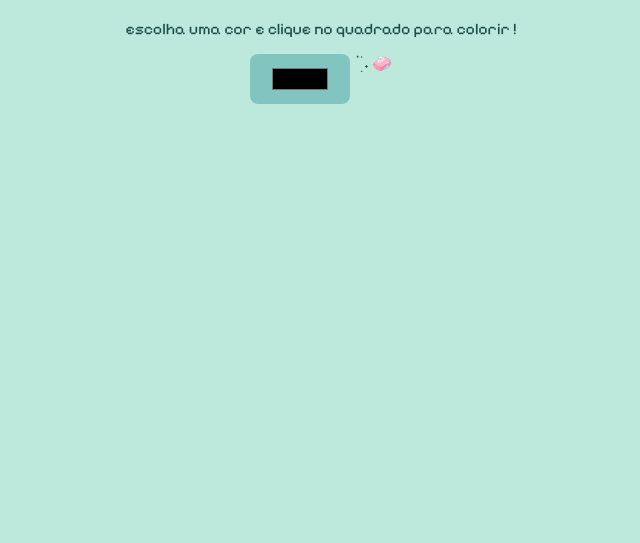
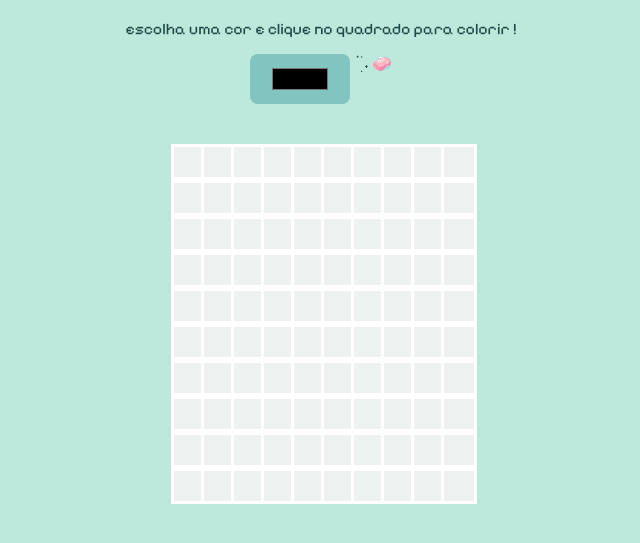
Before and after one commit to Lukratoo/pixel-art, a plain HTML site: page index.html in a window 1280 px wide. Shown: the part 63-606 px from the top of the page, without its empty margins (319-959 px from the left). Drawn offline with Linux system fonts and the light colour scheme.

Commit message:
Add files via upload

```diff
--- a/app.js
+++ b/app.js
@@ -0,0 +1,13 @@
+const grade = document.querySelector(".grade");
+const cor = document.querySelector(".cor");
+const borracha = document.querySelector(".borracha");
+
+for(let i = 0; i < 100; i++) {
+    const pixel = document.createElement("div");
+    pixel.classList.add("pixel");
+    pixel.addEventListener("click", function(){
+    pixel.style.backgroundColor= "yellow";
+    });
+    grade.appendChild(pixel);
+
+};
--- a/index.html
+++ b/index.html
@@ -15,5 +15,6 @@
     </div>
 
     <div class="grade"></div>
+    <script src="app.js"></script>
 </body>
 </html>
--- a/styles.css
+++ b/styles.css
@@ -43,3 +43,17 @@ body{
     display: flex;
     justify-content: center;
 }
+
+.grade {
+    display: grid;
+    grid-template-columns: repeat(10, 30px);
+    justify-content: center;
+    margin-top: 40px;
+}
+
+.pixel {
+    width: 30px;
+    height: 30px; background-color:#edf1f0 ;
+    border: 3px solid white;
+
+}
```
